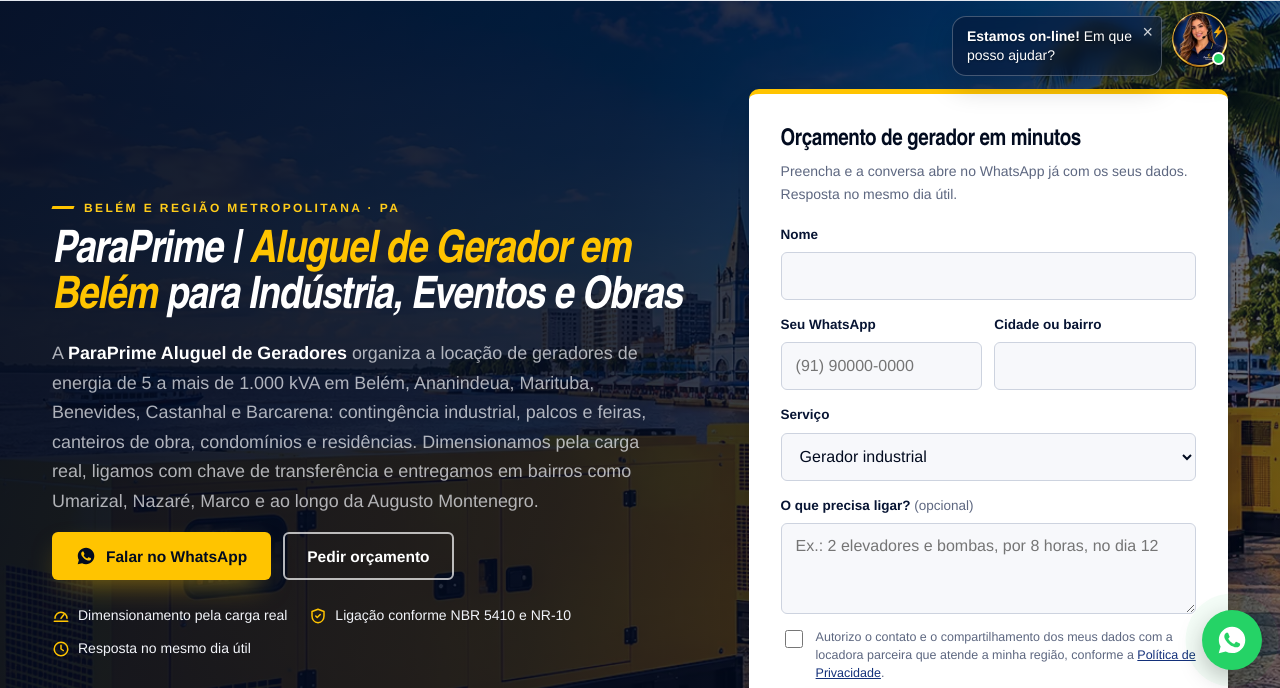
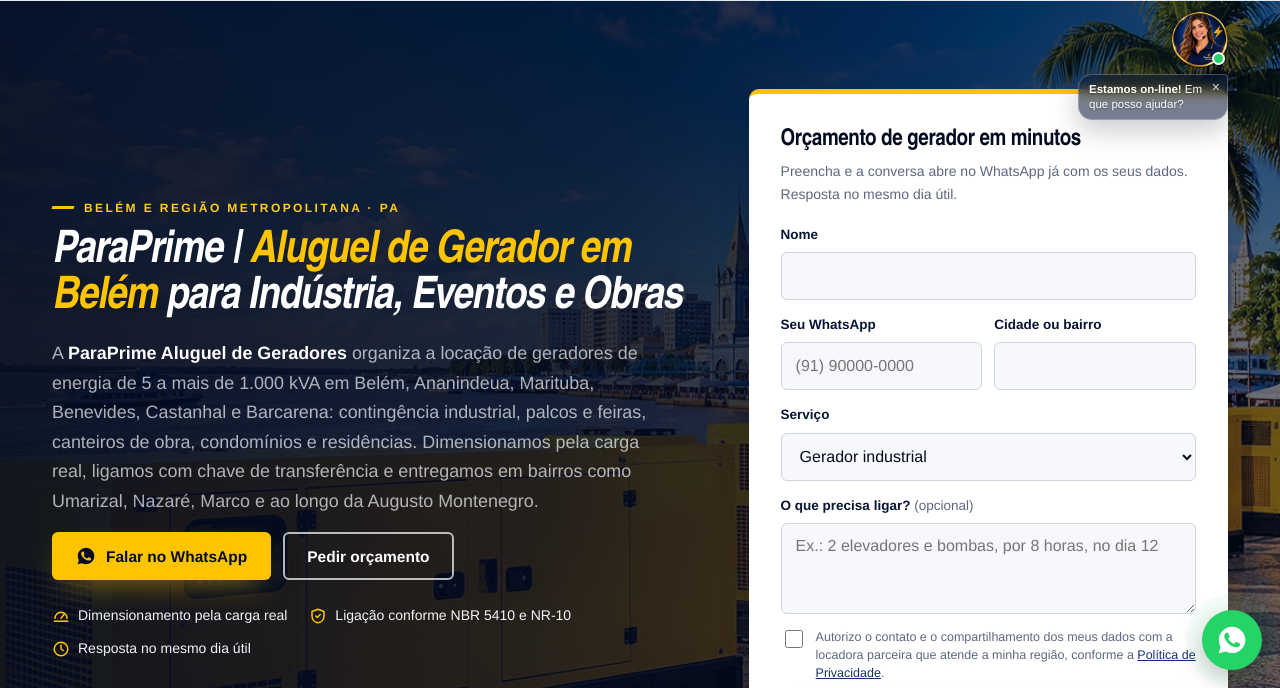
Before and after one commit to pinheiroadvrodrigo-source/ALUGUELSITEGERADOR, an Astro site in the folder site/: page / in a window 1280 px wide. Shown: the part 112-800 px from the top of the page. Built offline with nearby package versions, Linux system fonts and the light colour scheme; Astro itself is replaced by a stand-in of ours.

Commit message:
Balão do assistente embaixo da foto, com letra menor
Co-Authored-By: Claude Opus 5.5 <noreply@anthropic.com>
Claude-Session: https://claude.ai/code/session_01AXFtCDYxpqrvvMnKUC1i6T

```diff
--- a/site/src/components/ChatWidget.astro
+++ b/site/src/components/ChatWidget.astro
@@ -155,13 +155,13 @@ const wa = waLink();
   .cw [hidden], .cw__panel[hidden] { display: none !important; }
   .cw { position: absolute; top: calc(100% + 12px); right: max(var(--gutter, 16px), calc((100vw - var(--container)) / 2 + var(--gutter, 16px))); z-index: 5; display: flex; align-items: center; font-family: inherit; }
   .cw__panel { position: fixed; right: 16px; top: 120px; z-index: 120; }
-  .cw__hello { position: absolute; top: 4px; right: calc(100% + 10px); z-index: 120; width: 210px; border-radius: 14px 4px 14px 14px !important; margin: 0 !important; }
+  .cw__hello { position: absolute; top: calc(100% + 6px); right: 0; z-index: 120; width: 150px; border-radius: 14px 4px 14px 14px !important; margin: 0 !important; }
   .cw__launcher { width: 56px; height: 56px; padding: 0; border-radius: 50%; border: 0; background: none; cursor: pointer; position: relative; filter: drop-shadow(0 6px 14px rgba(2,11,31,.35)); }
   .cw__launcher img { width: 56px; height: 56px; border-radius: 50%; display: block; }
   .cw__dot { position: absolute; right: 3px; bottom: 3px; width: 13px; height: 13px; border-radius: 50%; background: #25d366; border: 2px solid #fff; }
   .cw__hello { background: rgba(7,20,51,.55); -webkit-backdrop-filter: blur(6px); backdrop-filter: blur(6px); color: #fff; border: 1px solid rgba(255,255,255,.25); text-shadow: 0 1px 2px rgba(0,0,0,.35); border-radius: 14px 14px 4px 14px; box-shadow: 0 10px 28px rgba(2,11,31,.22); max-width: 220px; margin-bottom: -4px; }
-  .cw__hello-text { all: unset; cursor: pointer; display: block; padding: 10px 26px 10px 14px; font-size: 14px; line-height: 1.35; }
-  .cw__hello-close { position: absolute; top: 2px; right: 4px; border: 0; background: none; font-size: 18px; line-height: 1; cursor: pointer; color: rgba(255,255,255,.8); padding: 4px; }
+  .cw__hello-text { all: unset; cursor: pointer; display: block; padding: 7px 20px 7px 10px; font-size: 11.5px; line-height: 1.3; }
+  .cw__hello-close { position: absolute; top: 2px; right: 4px; border: 0; background: none; font-size: 14px; line-height: 1; cursor: pointer; color: rgba(255,255,255,.8); padding: 3px; }
   .cw__panel { width: min(340px, calc(100vw - 36px)); max-height: min(540px, calc(100vh - 220px)); background: #fff; border-radius: 16px; box-shadow: 0 18px 48px rgba(2,11,31,.35); display: flex; flex-direction: column; overflow: hidden; }
   .cw__head { display: flex; align-items: center; gap: 10px; padding: 12px 14px; background: #071433; color: #fff; border-bottom: 3px solid #ffc400; }
   .cw__head img { width: 40px; height: 40px; border-radius: 50%; }
```
